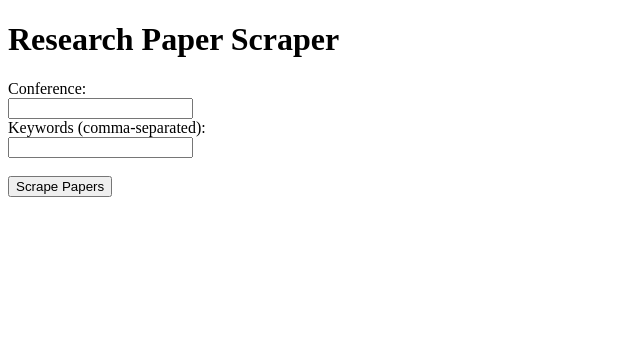
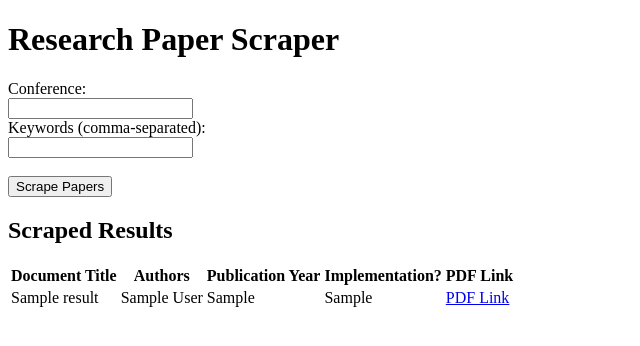
Before and after one commit to AshwinP10/ScrapingV1RawFiles, a Flask app: template templates/index.html in a window 1280 px wide. Shown: the top 346 px of the page, without its empty margins (0-640 px from the left). Run offline with Flask 3, Linux system fonts and the light colour scheme; the template is opened without the code that fills it: most values are stand-ins (such as "Sample title", 1, 10 or a date in 2020).

Commit message:
working webapp

```diff
--- a/app.py
+++ b/app.py
@@ -10,9 +10,9 @@ def index():
 @app.route('/scrape', methods=['POST'])
 def scrape():
     conference = request.form.get('conference')
-    keywords = request.form.get('keywords').split(',')  # Splitting the keywords by comma
+    keywords = request.form.get('keywords').split(',')
     results = scrapingsel.scrape_papers(conference, keywords)
-    return jsonify(results)  # Return results as JSON for simplicity
+    return render_template('index.html', results=results)
 
 if __name__ == '__main__':
     app.run(debug=True)
--- a/templates/index.html
+++ b/templates/index.html
@@ -5,6 +5,7 @@
 </head>
 <body>
     <h1>Research Paper Scraper</h1>
+
     <form action="/scrape" method="post">
         <label for="conference">Conference:</label><br>
         <input type="text" id="conference" name="conference"><br>
@@ -12,5 +13,31 @@
         <input type="text" id="keywords" name="keywords"><br><br>
         <input type="submit" value="Scrape Papers">
     </form>
+
+    {% if results %}
+        <h2>Scraped Results</h2>
+        <table>
+            <thead>
+                <tr>
+                    <th>Document Title</th>
+                    <th>Authors</th>
+                    <th>Publication Year</th>
+                    <th>Implementation?</th>
+                    <th>PDF Link</th>
+                </tr>
+            </thead>
+            <tbody>
+                {% for result in results %}
+                    <tr>
+                        <td>{{ result['Document Title'] }}</td>
+                        <td>{{ result['Authors'] }}</td>
+                        <td>{{ result['Publication Year'] }}</td>
+                        <td>{{ result['Implementation?'] }}</td>
+                        <td><a href="{{ result['PDF Link'] }}" target="_blank">PDF Link</a></td>
+                    </tr>
+                {% endfor %}
+            </tbody>
+        </table>
+    {% endif %}
 </body>
 </html>
```
Also changed, not shown: scrapingsel.py (+185 -12 lines), 1 other file.
